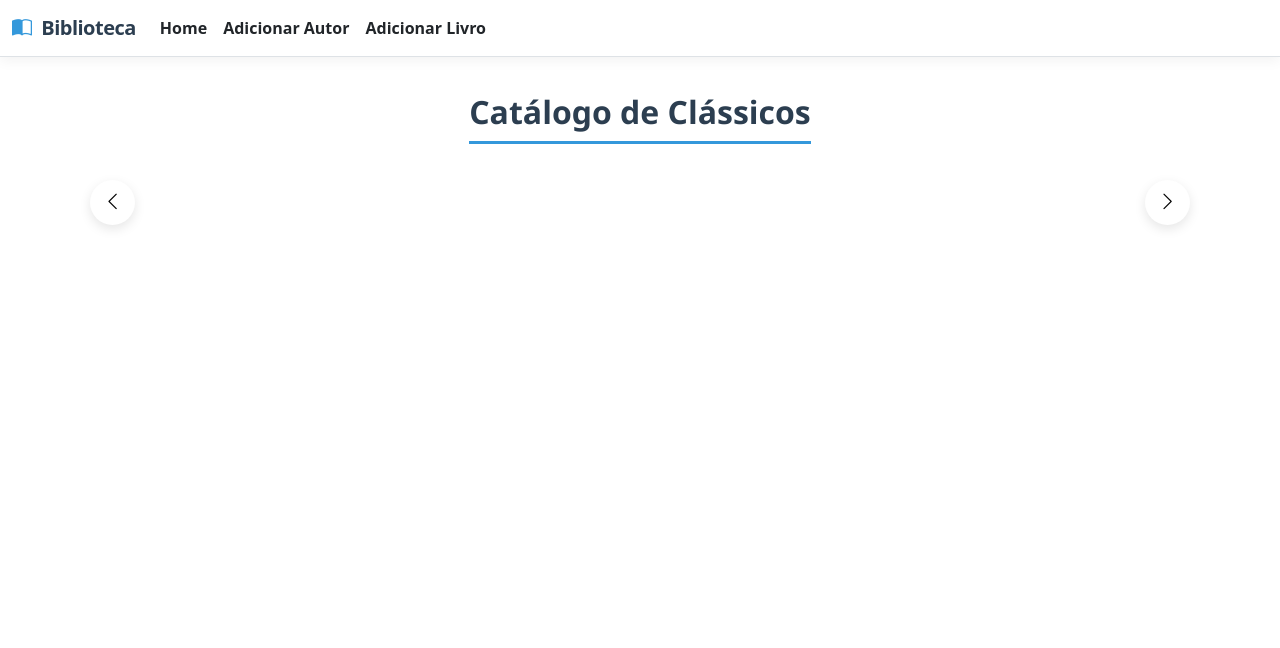
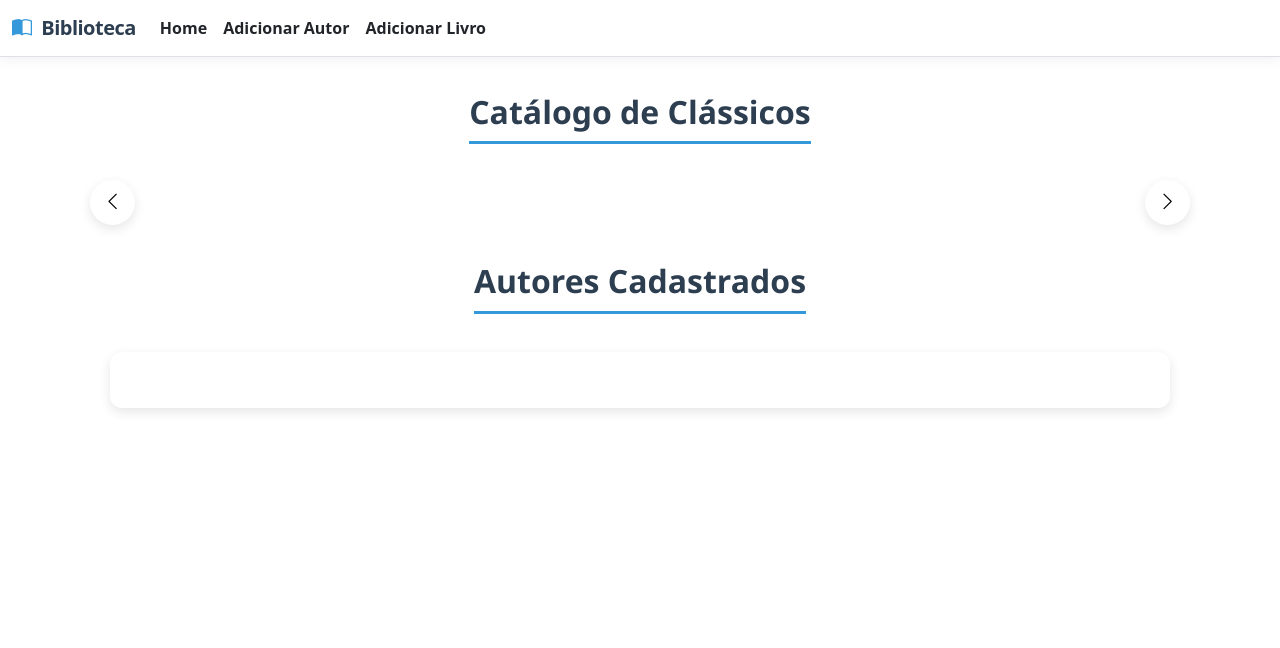
Before and after one commit to LeviBorges03/jbibliotec, an ASP.NET Core app: page / in a window 1280 px wide. Shown: the top 648 px of the page. Run offline with ASP.NET Core 8, Linux system fonts and the light colour scheme; data that the repository does not hold is empty; style sheets or scripts are compiled from the project's sources.

Commit message:
feat: adiciona lista de autores na home
- Usa `ViewBag` para repassar a lista de autores para a View principal (`Index.cshtml`).
- Adiciona uma listagem abaixo do catálogo de livros, contendo os nomes dos autores com links para o respectivo perfil.

Co-authored-by: LeviBorges03 <181788501+LeviBorges03@users.noreply.github.com>

```diff
--- a/Biblioteca/Controllers/BibliotecaController.cs
+++ b/Biblioteca/Controllers/BibliotecaController.cs
@@ -20,6 +20,9 @@ public class BibliotecaController : Controller
     public async Task<IActionResult> index()
     {
         var livros = await _livroRepository.BuscarTodosLivrosAsync();
+        var autores = await _autorRepository.BuscarTodosAutoresAsync();
+        ViewBag.Autores = autores;
+
         return View(livros);
     }
 
--- a/Biblioteca/Views/Biblioteca/Index.cshtml
+++ b/Biblioteca/Views/Biblioteca/Index.cshtml
@@ -206,7 +206,30 @@
         <button class="nav-btn right" onclick="scrollGrid(1)"><i class="bi bi-chevron-right"></i></button>
     </div>
 
+    <section class="biblioteca-header" style="margin-top: 40px;">
+        <h2>Autores Cadastrados</h2>
+    </section>
 
+    <div style="background: var(--white); padding: 20px; border-radius: 12px; box-shadow: var(--shadow); margin-bottom: 30px;">
+        @if (ViewBag.Autores != null)
+        {
+            <ul style="list-style-type: none; padding-left: 0;">
+                @foreach (var autor in (IEnumerable<Biblioteca.Models.Autor>)ViewBag.Autores)
+                {
+                    <li style="margin-bottom: 10px;">
+                        <i class="bi bi-person-fill" style="color: var(--accent); margin-right: 8px;"></i>
+                        <a asp-action="Autor" asp-route-id="@autor.Id" style="text-decoration: none; color: var(--primary); font-weight: 500;" onmouseover="this.style.color='var(--accent)'" onmouseout="this.style.color='var(--primary)'">
+                            @autor.Nome
+                        </a>
+                    </li>
+                }
+            </ul>
+        }
+        else
+        {
+            <p>Nenhum autor cadastrado ainda.</p>
+        }
+    </div>
 
 </div>
 
```
